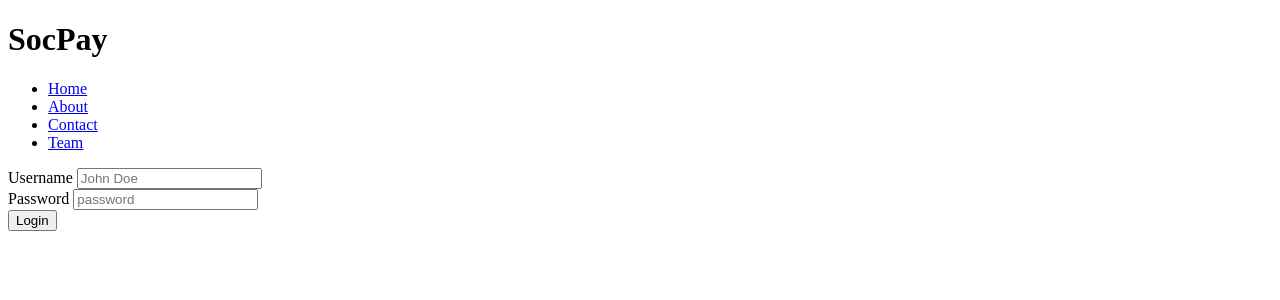
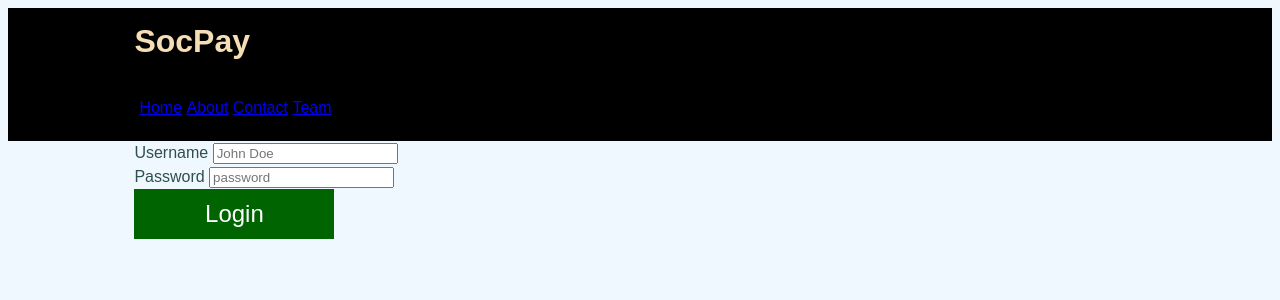
Before and after one commit to reeshabhkumarranjan/SocPay, a Django app: page /login in a window 1280 px wide. Shown: the top 300 px of the page. Run offline with Django 3.2, Linux system fonts and the light colour scheme.

Commit message:
Started to make login page visually better.

```diff
--- a/main_app/static/main_app/style.css
+++ b/main_app/static/main_app/style.css
@@ -0,0 +1,50 @@
+body {
+    background-color: aliceblue;
+    color: darkslategrey;
+    font-family: Arial, Helvetica, sans-serif;
+    font-size: 16px;
+    line-height: 1.5em;
+}
+
+.container {
+    width: 80%;
+    margin: auto;
+    overflow: hidden;
+}
+
+#top-header {
+    background-color: black;
+    color: wheat;
+}
+
+#navigation-bar {
+    background-color: black;
+    color: wheat;
+}
+
+#navigation-bar ul {
+    padding: 5px;
+    list-style: none;
+}
+
+#navigation-bar li {
+    display: inline;
+}
+
+.modern-button {
+    background-color: darkgreen;
+    color: white;
+    min-height: 50px;
+    min-width: 200px;
+    font-size: 24px;
+    border: 0px;
+}
+
+.modern-button:hover {
+    background-color: black;
+    transition: 0.3s;
+}
+
+.textfield {
+
+}
--- a/main_app/templates/login.html
+++ b/main_app/templates/login.html
@@ -28,18 +28,18 @@
     </div>
 </nav>
 
-<section id="login-section">
+<section id="login-section" >
     <div class="container">
         <form action="TODO" method="post">
             <div>
                 <label>Username</label>
-                <input type="text" name="username" placeholder="John Doe">
+                <input type="text" name="username" placeholder="John Doe" class="textfield">
             </div>
             <div>
                 <label>Password</label>
-                <input type="password" name="password" placeholder="password">
+                <input type="password" name="password" placeholder="password" class="textfield">
             </div>
-            <input type="submit" name="submit" value="Login">
+            <input type="submit" name="submit" value="Login" class="modern-button">
         </form>
     </div>
 </section>
```
